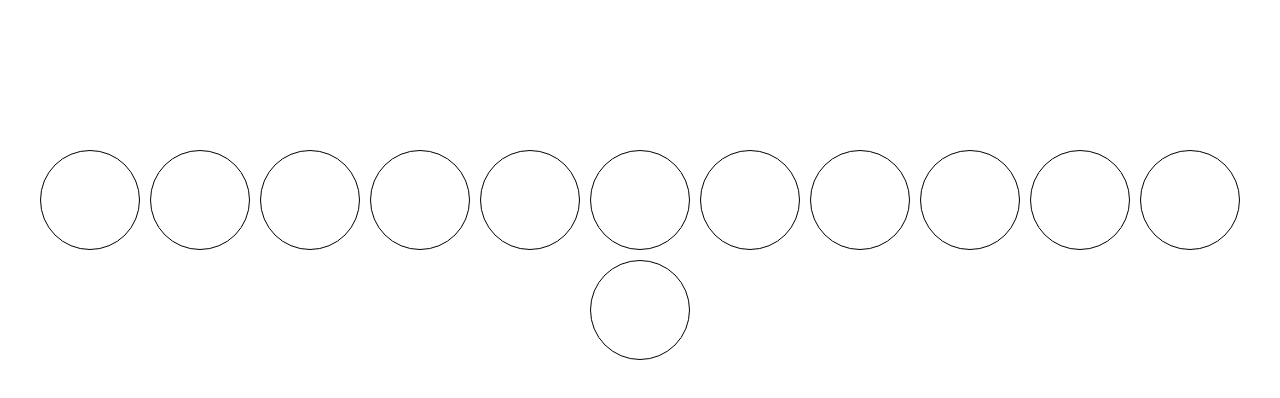
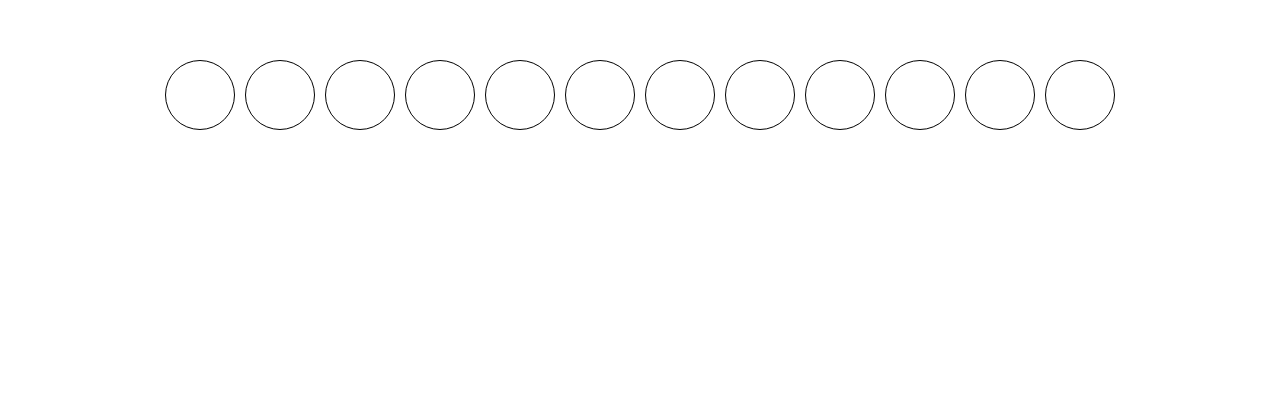
Before and after one commit to FilipDrzazga/my-memory-card-game, a plain HTML site: page index.html in a window 1280 px wide. Shown: the part 220-618 px from the top of the page. Drawn offline with Linux system fonts and the light colour scheme.

Commit message:
fix resolution

```diff
--- a/style.css
+++ b/style.css
@@ -18,7 +18,8 @@ body {
 
   justify-content: center;
 
-  width: 100%;
+  width: 80%;
+  height: 50vh;
 
   margin: 150px auto 0;
 
@@ -29,8 +30,8 @@ body {
 .card {
   position: relative;
 
-  width: 100px;
-  height: 100px;
+  width: 70px;
+  height: 70px;
   margin: 5px 5px;
 
 
@@ -71,11 +72,11 @@ body {
 
 .table {
   position: absolute;
-  top: 15%;
+  top: 20%;
   left: 50%;
   transform: translate(-50%, -50%);
 
-  width: 300px;
+  width: 250px;
   height: 150px;
 
   border: black solid 1px;
```
